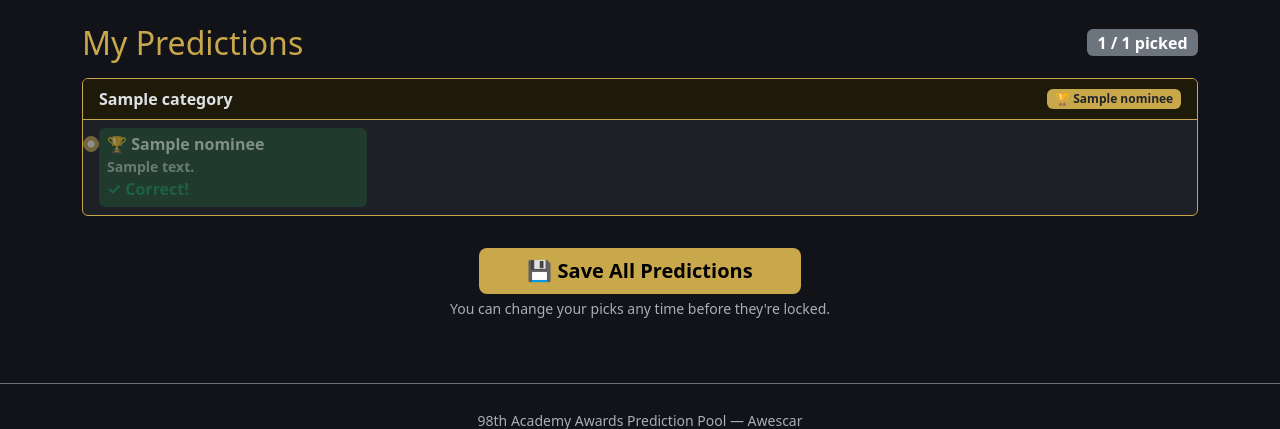
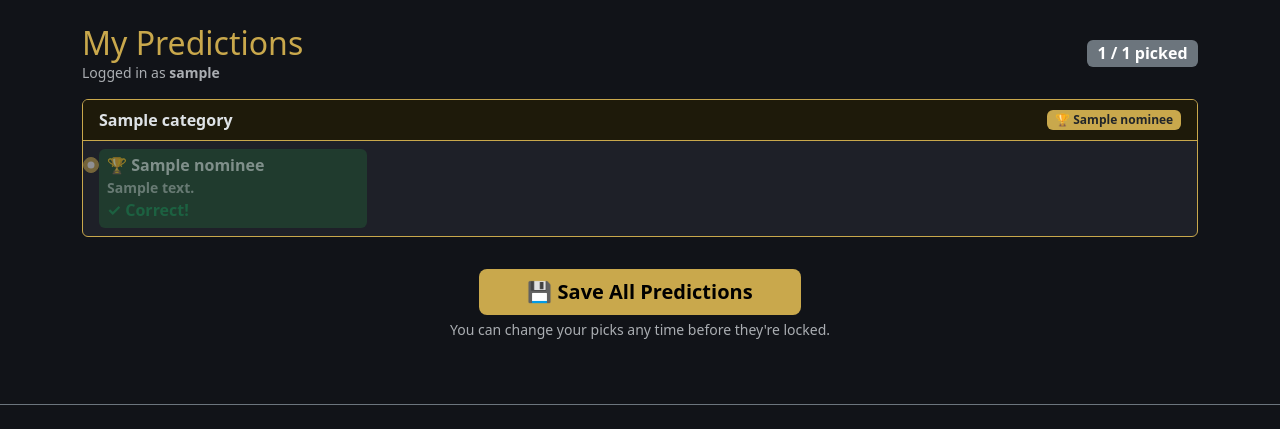
Before and after one commit to Rummy222/awescar, a Flask app: page /predictions in a window 1280 px wide. Shown: the part 62-491 px from the top of the page. Run offline with Flask 3, Linux system fonts and the light colour scheme; the visitor is signed in with stand-in values (Sample User, id 1); tables that the repository leaves empty hold one stand-in row (values such as "Sample post").

Commit message:
Show username on predictions page
Co-Authored-By: Claude Sonnet 4.6 <noreply@anthropic.com>

```diff
--- a/templates/predictions.html
+++ b/templates/predictions.html
@@ -3,7 +3,10 @@
 
 {% block content %}
 <div class="d-flex justify-content-between align-items-center mb-3">
-  <h2 class="gold-text mb-0">My Predictions</h2>
+  <div>
+    <h2 class="gold-text mb-0">My Predictions</h2>
+    <div class="text-muted small">Logged in as <strong>{{ current_user.username }}</strong></div>
+  </div>
   <span class="badge bg-secondary fs-6">{{ picked }} / {{ total }} picked</span>
 </div>
 
```
